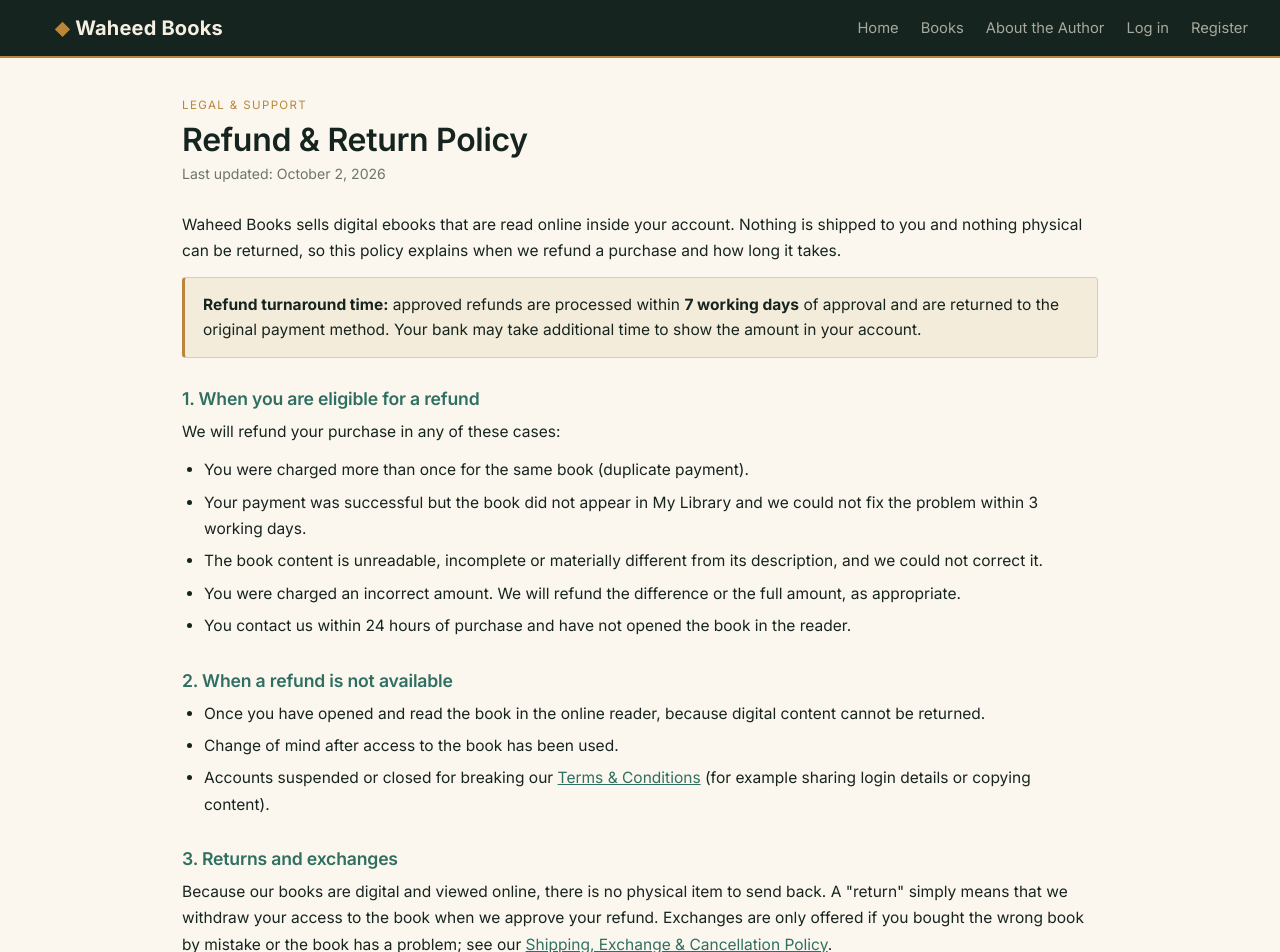
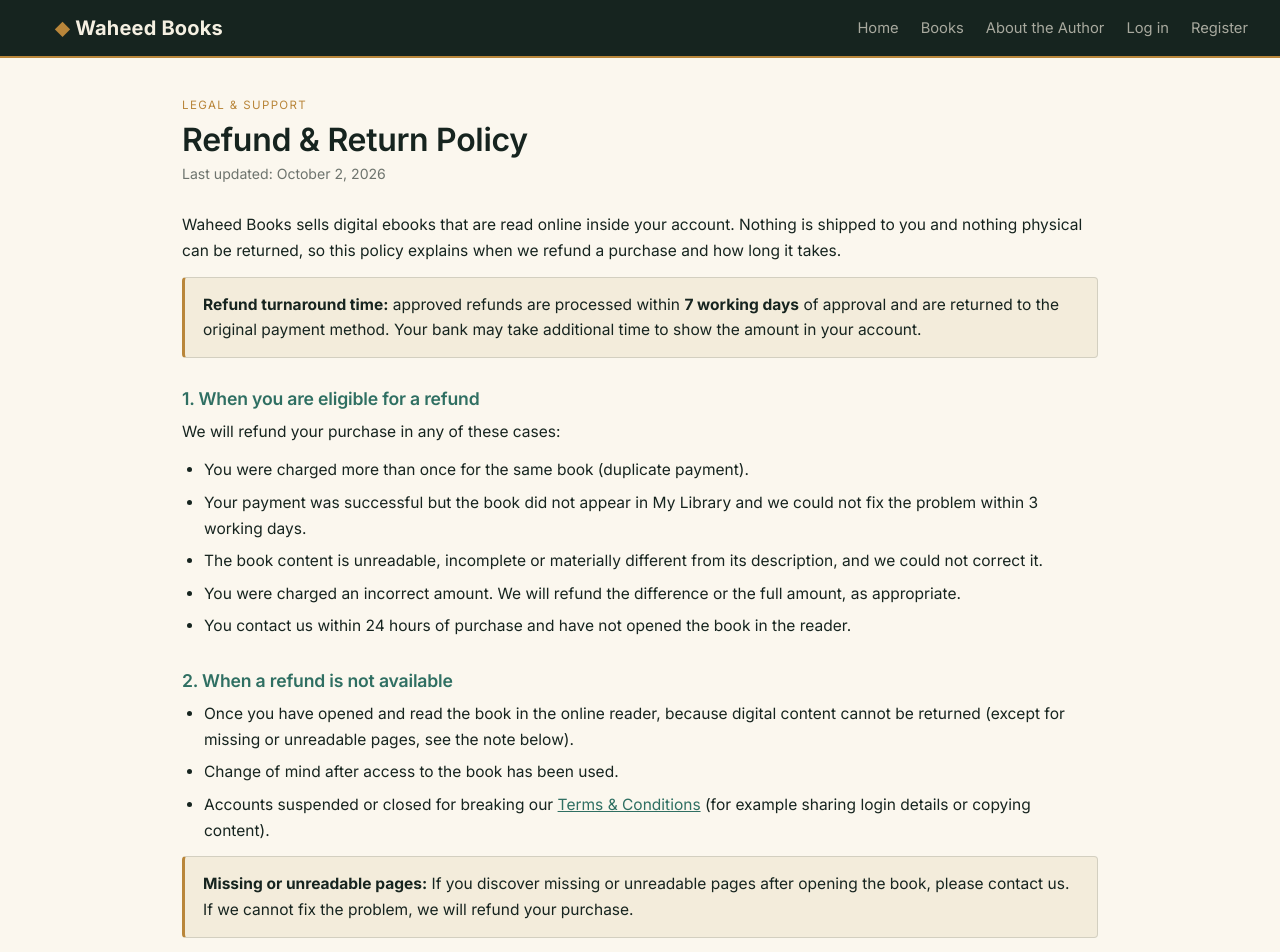
Before and after one commit to waheedbooks/waheed-ebook, a React (Vite) app in the folder frontend/: page /refund-policy in a window 1280 px wide. Shown: the top 952 px of the page. Built offline with nearby package versions, Linux system fonts and the light colour scheme; no server answers.

Commit message:
Update RefundPolicy.jsx

```diff
--- a/frontend/src/pages/RefundPolicy.jsx
+++ b/frontend/src/pages/RefundPolicy.jsx
@@ -50,7 +50,8 @@ export default function RefundPolicy() {
         <ul>
           <li>
             Once you have opened and read the book in the online reader, because
-            digital content cannot be returned.
+            digital content cannot be returned (except for missing or unreadable
+            pages, see the note below).
           </li>
           <li>
             Change of mind after access to the book has been used.
@@ -61,6 +62,11 @@ export default function RefundPolicy() {
             login details or copying content).
           </li>
         </ul>
+        <div className="legal-highlight">
+          <strong>Missing or unreadable pages:</strong> If you discover missing or
+          unreadable pages after opening the book, please contact us. If we cannot
+          fix the problem, we will refund your purchase.
+        </div>
       </section>
 
       <section className="legal-section">
```
